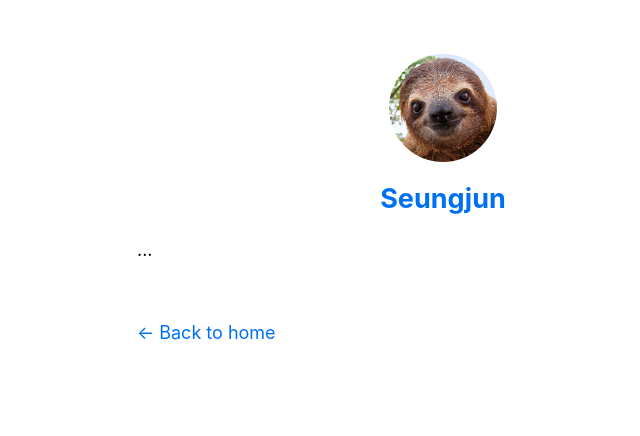
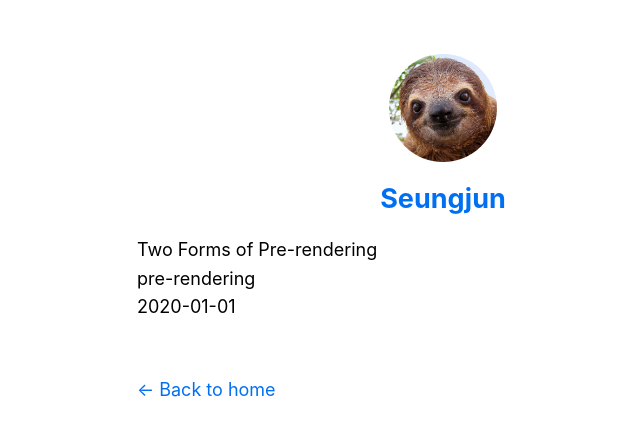
Before and after one commit to sjunee2/Multi-HLS-Player, a Next.js app in the folder nextjs-blog/: page /posts/pre-rendering in a window 1280 px wide. Shown: the top 436 px of the page, without its empty margins (197-837 px from the left). Built offline with nearby package versions, Linux system fonts and the light colour scheme.

Commit message:
Add get post info functions and post render function

```diff
--- a/nextjs-blog/lib/posts.js
+++ b/nextjs-blog/lib/posts.js
@@ -38,20 +38,6 @@
 
 export function getAllPostIds() {
   const fileNames = fs.readdirSync(postsDirectory);
-
-  // Returns an array that looks like this:
-  // [
-  //   {
-  //     params: {
-  //       id: 'ssg-ssr'
-  //     }
-  //   },
-  //   {
-  //     params: {
-  //       id: 'pre-rendering'
-  //     }
-  //   }
-  // ]
   return fileNames.map((fileName) => {
     return {
       params: {
@@ -60,3 +46,17 @@
     };
   });
 }
+
+export function getPostData(id) {
+  const fullPath = path.join(postsDirectory, `${id}.md`);
+  const fileContents = fs.readFileSync(fullPath, 'utf8');
+
+  // Use gray-matter to parse the post metadata section
+  const matterResult = matter(fileContents);
+
+  // Combine the data with the id
+  return {
+    id,
+    ...matterResult.data,
+  };
+}
--- a/nextjs-blog/pages/posts/[id].js
+++ b/nextjs-blog/pages/posts/[id].js
@@ -1,5 +1,5 @@
 import Layout from '../../components/layout';
-import { getAllPostIds } from '../../lib/posts';
+import { getAllPostIds, getPostData } from '../../lib/posts';
 
 export async function getStaticPaths() {
   const paths = getAllPostIds();
@@ -9,6 +9,23 @@
   };
 }
 
-export default function Post() {
-  return <Layout>...</Layout>;
+export async function getStaticProps({ params }) {
+  const postData = getPostData(params.id);
+  return {
+    props: {
+      postData,
+    },
+  };
 }
+
+export default function Post({ postData }) {
+  return (
+    <Layout>
+      {postData.title}
+      <br />
+      {postData.id}
+      <br />
+      {postData.date}
+    </Layout>
+  );
+}
```
